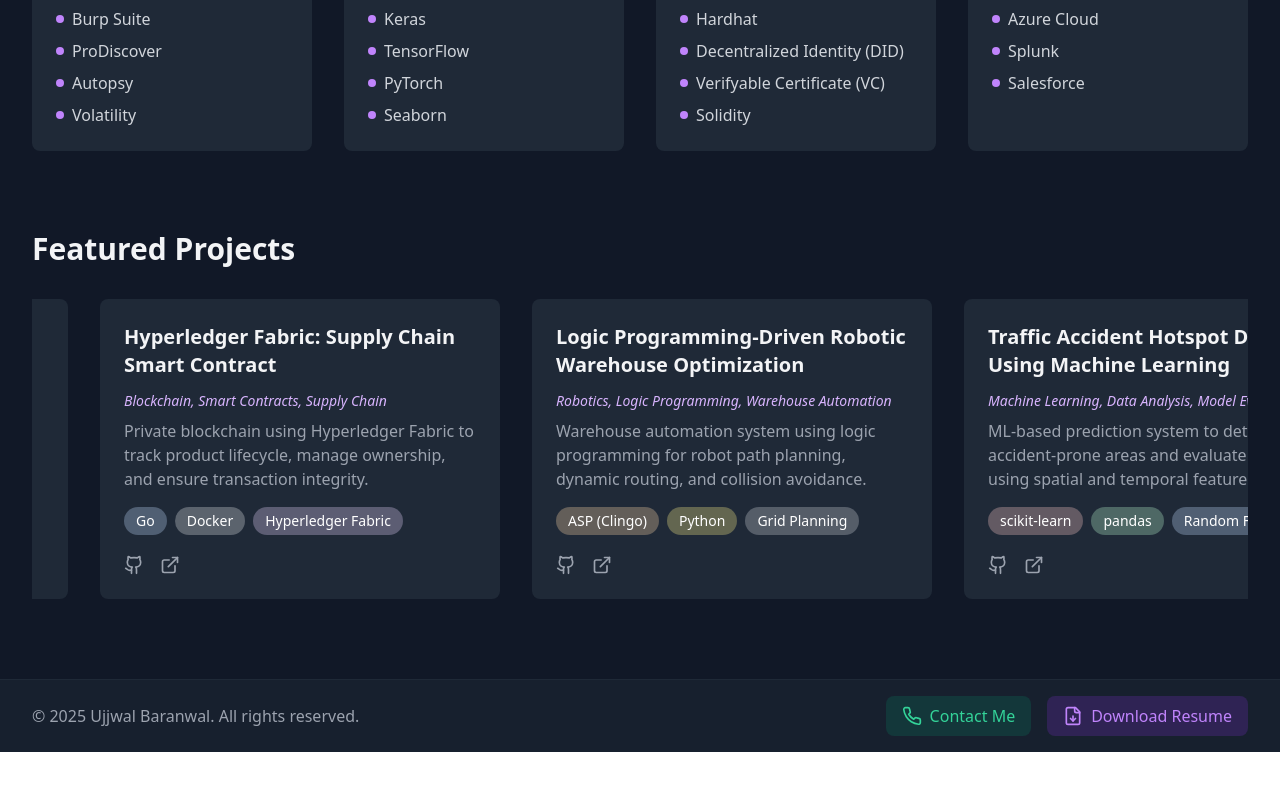
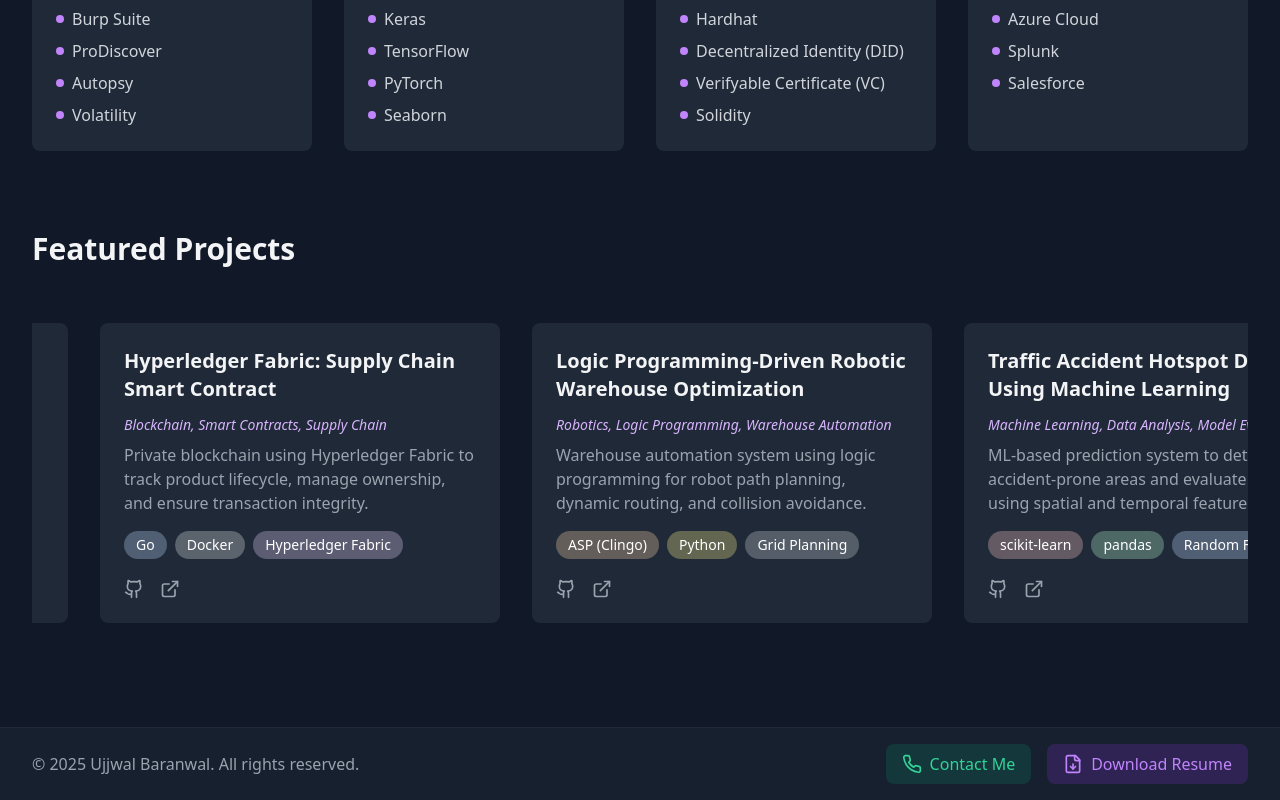
Before and after one commit to PipKcK/Portfolio-Website, a React (Vite) app: page / in a window 1280 px wide. Shown: the part 1753-2553 px from the top of the page. Before the commit the page ends 2505 px from the top, so only its background shows below. Built offline with nearby package versions, Linux system fonts and the light colour scheme.

Commit message:
fixed featured proj scroll bar

```diff
--- a/src/pages/Home.tsx
+++ b/src/pages/Home.tsx
@@ -299,7 +299,7 @@ function Home() {
             onMouseLeave={handleMouseUp}
             onMouseMove={handleMouseMove}
           >
-            <div className="flex gap-8 min-w-max">
+            <div className="flex gap-8 min-w-max py-6">
               {[...projects, ...projects].map((project, index) => (
                 <div
                   key={index}
```
